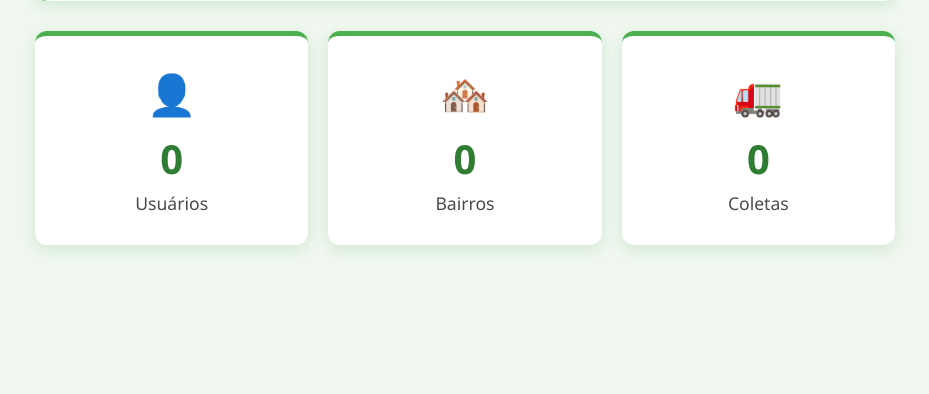
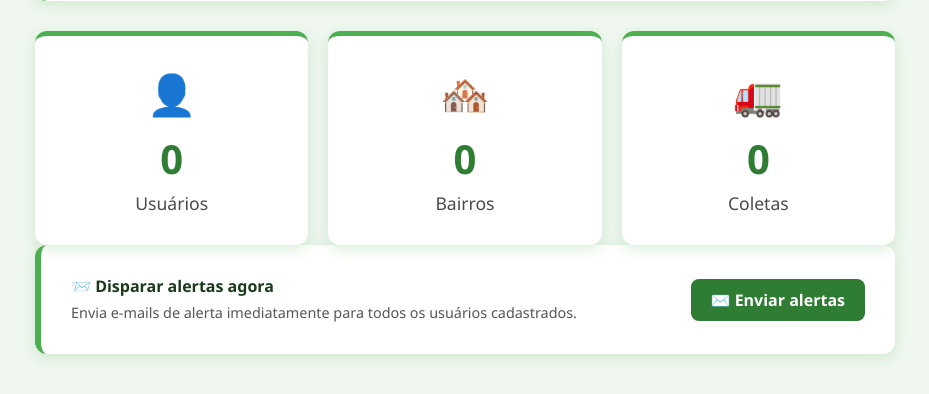
Before and after one commit to LucianeGroskopfZorek/Recicla_me_Se_For_Capaz, a Flask app: page / in a window 1280 px wide. Shown: the part 418-812 px from the top of the page, without its empty margins (175-1104 px from the left). Before the commit the page ends 670 px from the top, so only its background shows below. Run offline with Flask 3, Linux system fonts and the light colour scheme; the visitor is signed in with stand-in values (Sample User, id 1); data that the repository does not hold is empty.

Commit message:
feat: atualiza sistema Recicla-me

```diff
--- a/app.py
+++ b/app.py
@@ -1,5 +1,8 @@
 from flask import Flask, render_template, request, redirect, url_for, session, jsonify
 import mysql.connector
+import qrcode as qrcode_lib
+import io
+import base64
 from alertas import iniciar_scheduler
 
 app = Flask(__name__)
@@ -78,12 +81,9 @@ def usuarios():
         return redirect(url_for("login"))
     if session["perfil"] != "admin":
         return redirect(url_for("index"))
-
     bairro_filtro = request.args.get("bairro_id")
-
     conexao = conectar()
     cursor = conexao.cursor(dictionary=True)
-
     if bairro_filtro:
         cursor.execute("""
             SELECT u.*, b.nome AS nome_bairro
@@ -100,10 +100,8 @@ def usuarios():
             ORDER BY u.nome
         """)
     lista = cursor.fetchall()
-
     cursor.execute("SELECT id, nome FROM bairro ORDER BY nome")
     bairros = cursor.fetchall()
-
     cursor.close()
     conexao.close()
     return render_template("usuarios.html", usuarios=lista, bairros=bairros, bairro_filtro=bairro_filtro)
@@ -114,6 +112,12 @@ def cadastrar():
         return redirect(url_for("login"))
     if session["perfil"] != "admin":
         return redirect(url_for("index"))
+    conexao = conectar()
+    cursor = conexao.cursor(dictionary=True)
+    cursor.execute("SELECT id, nome FROM bairro ORDER BY nome")
+    bairros = cursor.fetchall()
+    cursor.close()
+    conexao.close()
     if request.method == "POST":
         nome = request.form["nome"]
         cpf = request.form["cpf"]
@@ -122,16 +126,22 @@ def cadastrar():
         telefone = request.form["telefone"]
         usuario = request.form["usuario"]
         senha_hash = request.form["senha_hash"]
+        bairro_id = request.form.get("bairro_id") or None
+        alerta_seletiva = 1 if request.form.get("alerta_seletiva") else 0
+        alerta_comum = 1 if request.form.get("alerta_comum") else 0
         conexao = conectar()
         cursor = conexao.cursor()
-        sql = """INSERT INTO usuario (nome, cpf, data_nascimento, email, telefone, usuario, senha_hash)
-                 VALUES (%s, %s, %s, %s, %s, %s, %s)"""
-        cursor.execute(sql, (nome, cpf, data_nascimento, email, telefone, usuario, senha_hash))
+        sql = """INSERT INTO usuario (nome, cpf, data_nascimento, email, telefone, usuario, senha_hash,
+                 bairro_id, alerta_seletiva, alerta_comum)
+                 VALUES (%s, %s, %s, %s, %s, %s, %s, %s, %s, %s)"""
+        cursor.execute(sql, (nome, cpf, data_nascimento, email, telefone,
+                             usuario, senha_hash, bairro_id,
+                             alerta_seletiva, alerta_comum))
         conexao.commit()
         cursor.close()
         conexao.close()
         return redirect(url_for("usuarios"))
-    return render_template("cadastrar.html")
+    return render_template("cadastrar.html", bairros=bairros)
 
 @app.route("/bairros")
 def bairros():
@@ -336,14 +346,12 @@ def api_coletas_bairro(bairro_id):
 def cadastro_publico():
     erro = None
     sucesso = None
-
     conexao = conectar()
     cursor = conexao.cursor(dictionary=True)
     cursor.execute("SELECT id, nome FROM bairro ORDER BY nome")
     bairros = cursor.fetchall()
     cursor.close()
     conexao.close()
-
     if request.method == "POST":
         nome = request.form["nome"]
         cpf = request.form["cpf"]
@@ -355,7 +363,6 @@ def cadastro_publico():
         bairro_id = request.form.get("bairro_id") or None
         alerta_seletiva = 1 if request.form.get("alerta_seletiva") else 0
         alerta_comum = 1 if request.form.get("alerta_comum") else 0
-
         conexao = conectar()
         cursor = conexao.cursor()
         try:
@@ -372,11 +379,7 @@ def cadastro_publico():
             erro = "Erro ao cadastrar. CPF ou e-mail já podem estar em uso."
         cursor.close()
         conexao.close()
-
-    return render_template("cadastro_publico.html",
-                           erro=erro,
-                           sucesso=sucesso,
-                           bairros=bairros)
+    return render_template("cadastro_publico.html", erro=erro, sucesso=sucesso, bairros=bairros)
 
 @app.route("/meus_dados/editar", methods=["POST"])
 def editar_meus_dados():
@@ -450,21 +453,17 @@ def editar_bairro(id):
         return redirect(url_for("login"))
     if session["perfil"] != "admin":
         return redirect(url_for("index"))
-
     conexao = conectar()
     cursor = conexao.cursor(dictionary=True)
     erro = None
     sucesso = None
-
     if request.method == "POST":
         nome = request.form["nome"]
         zona = request.form["zona"]
         dia_seletiva = request.form.get("dia_seletiva") or None
         dia_comum = request.form.get("dia_comum") or None
-
         try:
             cursor.execute("UPDATE bairro SET nome=%s, zona=%s WHERE id=%s", (nome, zona, id))
-
             cursor.execute("SELECT id FROM coleta WHERE bairro_id=%s AND tipo='Seletiva'", (id,))
             col_seletiva = cursor.fetchone()
             if dia_seletiva:
@@ -475,7 +474,6 @@ def editar_bairro(id):
             else:
                 if col_seletiva:
                     cursor.execute("DELETE FROM coleta WHERE id=%s", (col_seletiva["id"],))
-
             cursor.execute("SELECT id FROM coleta WHERE bairro_id=%s AND tipo='Orgânica'", (id,))
             col_comum = cursor.fetchone()
             if dia_comum:
@@ -486,12 +484,10 @@ def editar_bairro(id):
             else:
                 if col_comum:
                     cursor.execute("DELETE FROM coleta WHERE id=%s", (col_comum["id"],))
-
             conexao.commit()
             sucesso = "Bairro atualizado com sucesso! ✅"
         except Exception as e:
             erro = f"Erro ao salvar: {str(e)}"
-
     cursor.execute("SELECT * FROM bairro WHERE id=%s", (id,))
     bairro = cursor.fetchone()
     cursor.execute("SELECT * FROM coleta WHERE bairro_id=%s AND tipo='Seletiva'", (id,))
@@ -500,7 +496,6 @@ def editar_bairro(id):
     coleta_comum = cursor.fetchone()
     cursor.close()
     conexao.close()
-
     return render_template("editar_bairro.html",
                            bairro=bairro,
                            coleta_seletiva=coleta_seletiva,
@@ -508,5 +503,46 @@ def editar_bairro(id):
                            erro=erro,
                            sucesso=sucesso)
 
+@app.route("/testar_alerta")
+def testar_alerta():
+    if "usuario_id" not in session or session["perfil"] != "admin":
+        return redirect(url_for("login"))
+    from alertas import enviar_email, conectar
+    conexao = conectar()
+    cursor = conexao.cursor(dictionary=True)
+    cursor.execute("""
+        SELECT
+            u.nome AS usuario_nome,
+            u.email,
+            b.nome AS bairro,
+            c.dia_semana,
+            c.tipo
+        FROM usuario u
+        JOIN bairro b ON u.bairro_id = b.id
+        JOIN coleta c ON c.bairro_id = b.id
+        WHERE u.email IS NOT NULL
+          AND u.email != ''
+          AND u.bairro_id IS NOT NULL
+        LIMIT 10
+    """)
+    coletas = cursor.fetchall()
+    cursor.close()
+    conexao.close()
+    if not coletas:
+        return "Nenhum usuário com bairro e e-mail cadastrado encontrado."
+    for coleta in coletas:
+        enviar_email(
+            coleta["email"],
+            coleta["usuario_nome"],
+            coleta["bairro"],
+            coleta["dia_semana"],
+            coleta["tipo"]
+        )
+    return f"✅ {len(coletas)} e-mail(s) disparado(s)! Verifique o terminal."
+
+@app.route('/qrcode')
+def pagina_qrcode():
+    url_cadastro = request.host_url + 'cadastro_publico'
+    return render_template('qrcode.html', url_cadastro=url_cadastro)
 if __name__ == "__main__":
-    app.run(debug=True)
+    app.run(debug=True, host="0.0.0.0")
--- a/static/style.css
+++ b/static/style.css
@@ -240,3 +240,17 @@ nav a.sair:hover {
 .btn-cancelar:hover {
     background-color: #bdbdbd;
 }
+.btn-alerta {
+    display: inline-block;
+    padding: 10px 20px;
+    background-color: #2e7d32;
+    color: white;
+    text-decoration: none;
+    border-radius: 8px;
+    font-weight: bold;
+    white-space: nowrap;
+}
+
+.btn-alerta:hover {
+    background-color: #1b5e20;
+}
--- a/templates/index.html
+++ b/templates/index.html
@@ -54,6 +54,16 @@
                 <p>Coletas</p>
             </div>
         </div>
+
+        <div class="card" style="display: flex; align-items: center; justify-content: space-between; gap: 1rem; flex-wrap: wrap;">
+            <div>
+                <strong>📨 Disparar alertas agora</strong>
+                <p style="margin: 4px 0 0; font-size: 0.9rem; color: #555;">
+                    Envia e-mails de alerta imediatamente para todos os usuários cadastrados.
+                </p>
+            </div>
+            <a href="/testar_alerta" class="btn-alerta">✉️ Enviar alertas</a>
+        </div>
         {% endif %}
     </main>
 
```
Also changed, not shown: templates/cadastrar.html (+25 -1 lines), templates/cadastro_publico.html (+9 -4 lines).
